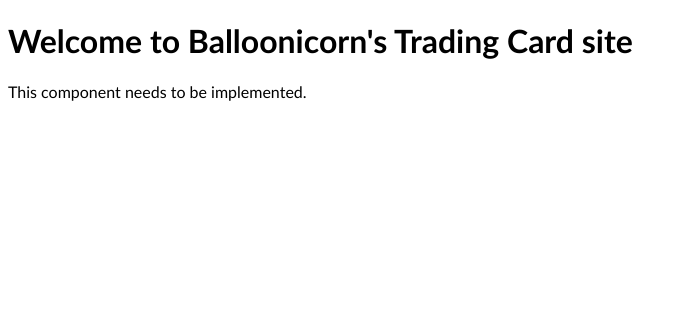
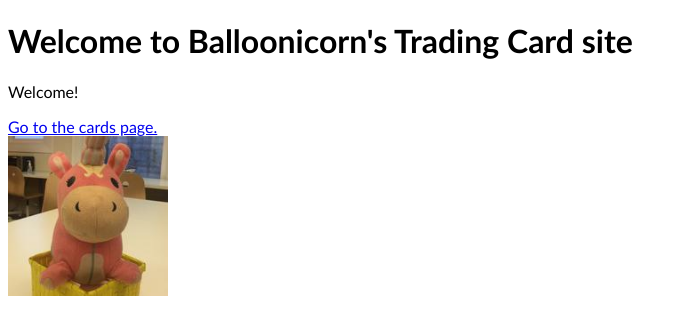
Before and after one commit to g-dailey/Trading-Cards-Site-with-React, a Flask app: page / in a window 1280 px wide. Shown: the top 335 px of the page, without its empty margins (0-687 px from the left). Run offline with Flask 2, Linux system fonts and the light colour scheme; some libraries are stand-ins or nearby versions.

Commit message:
Homepage Updated

```diff
--- a/static/css/site.css
+++ b/static/css/site.css
@@ -19,5 +19,6 @@ body {
   font-family: 'Trebuchet MS', Helvetica, sans-serif;
 }
 img {
-  height: 7em;
+  display: block;
+  height: 10em;
 }
--- a/static/js/homepage.jsx
+++ b/static/js/homepage.jsx
@@ -1,7 +1,13 @@
 'use strict';
 
 function Homepage() {
-  return <div>This component needs to be implemented.</div>;
+  return (
+    <React.Fragment>
+    <p>Welcome!</p>
+    <a href="/cards">Go to the cards page.</a>
+    <img src="/static/img/balloonicorn.jpg" />
+    </React.Fragment>
+    )
 }
 
 ReactDOM.render(<Homepage />, document.querySelector('#app'));
```
